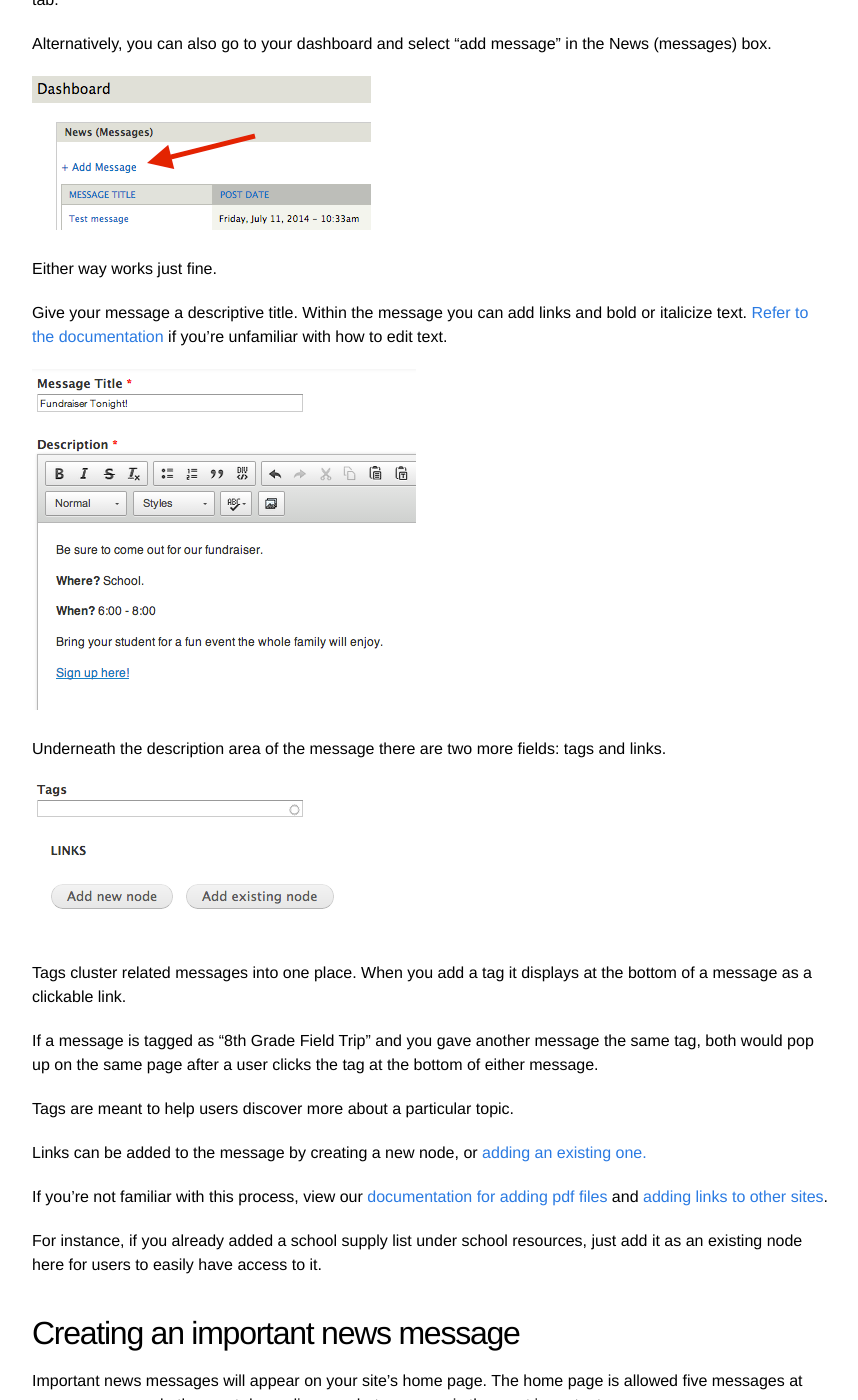
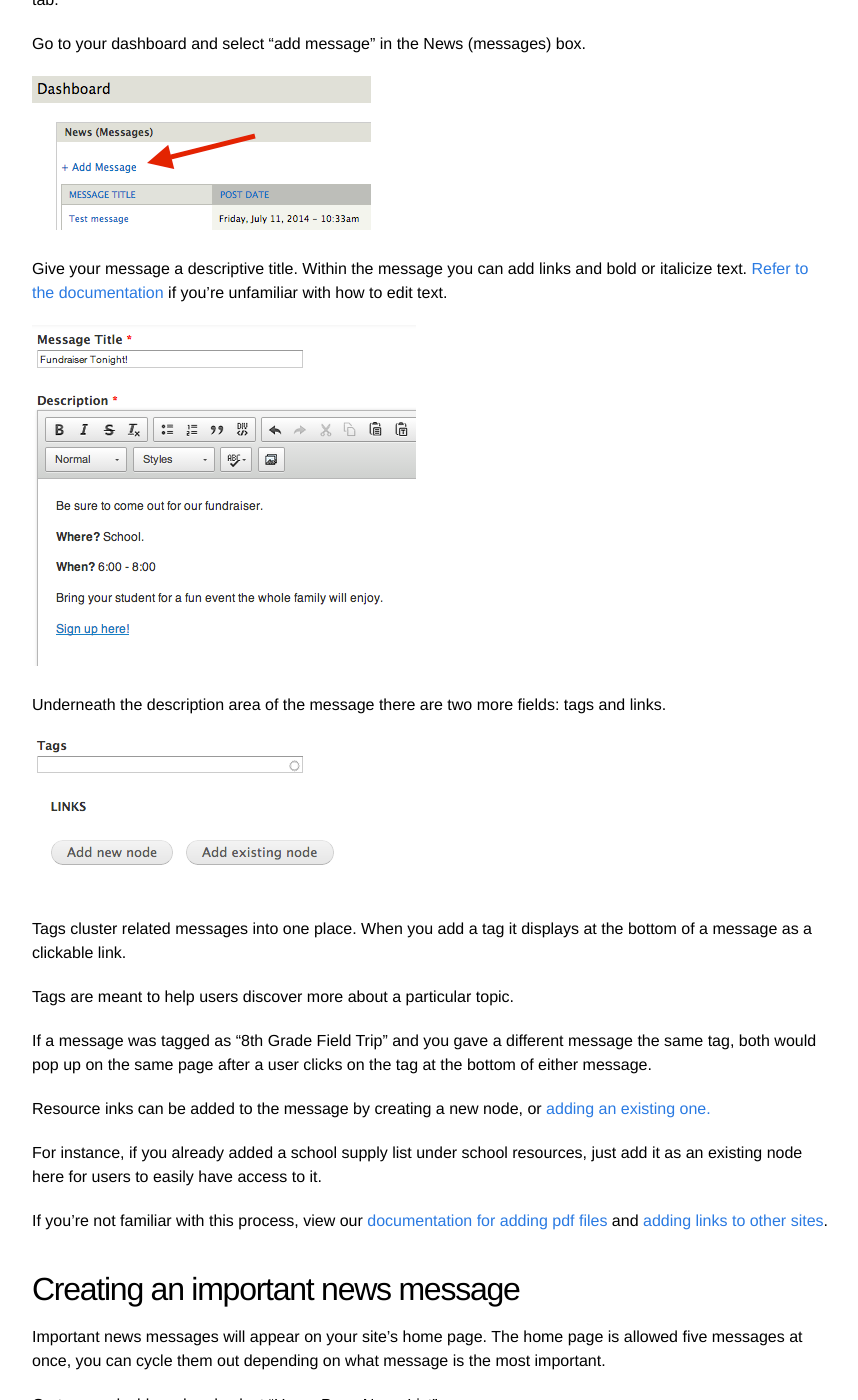
Before and after one commit to HCPSS/schoolsites-help, a Jekyll site: the page built from _posts/2014-07-15-news-messages.md, in a window 1280 px wide and 1400 px high, scrolled down 210 px. Shown: the whole window, without its empty margins (208-1066 px from the left). Built offline with Jekyll 4.4.1, drawn with Linux system fonts in a browser that asks for light colours; Markdown is read by kramdown in place of the engine named in the settings.

Commit message:
updated language and link paths

```diff
--- a/_posts/2014-07-15-news-messages.md
+++ b/_posts/2014-07-15-news-messages.md
@@ -5,11 +5,9 @@ title: "Creating news messages"
 
 News messages will appear under the recent news sidebar on your homepage, and also under the news menu tab.
 
-Alternatively, you can also go to your dashboard and select "add message" in the News (messages) box.
+Go to your dashboard and select "add message" in the News (messages) box.
 
 ![dashboard message](/schoolsites-help/images/news/dashboard-message.png)
-
-Either way works just fine.
 
 Give your message a descriptive title. Within the message you can add links and bold or italicize text. [Refer to the documentation](/schoolsites-help/2014/07/15/editing-page/#wysiwyg) if you're unfamiliar with how to edit text.
 
@@ -21,15 +19,15 @@ Underneath the description area of the message there are two more fields: tags a
 
 Tags cluster related messages into one place. When you add a tag it displays at the bottom of a message as a clickable link.
 
-If a message is tagged as "8th Grade Field Trip" and you gave another message the same tag, both would pop up on the same page after a user clicks the tag at the bottom of either message.
-
 Tags are meant to help users discover more about a particular topic.
 
-Links can be added to the message by creating a new node, or [adding an existing one.](/schoolsites-help/2014/07/15/moving-nodes/)
+If a message was tagged as "8th Grade Field Trip" and you gave a different message the same tag, both would pop up on the same page after a user clicks on the tag at the bottom of either message.
+
+Resource inks can be added to the message by creating a new node, or [adding an existing one.](/schoolsites-help/2014/07/15/moving-nodes/)
+
+For instance, if you already added a school supply list under school resources, just add it as an existing node here for users to easily have access to it.
 
 If you're not familiar with this process, view our [documentation for adding pdf files](/schoolsites-help/2014/07/15/uploading-files/) and [adding links to other sites](/schoolsites-help/2014/07/15/adding-links/).
-
-For instance, if you already added a school supply list under school resources, just add it as an existing node here for users to easily have access to it.
 
 ## Creating an important news message
 
```
